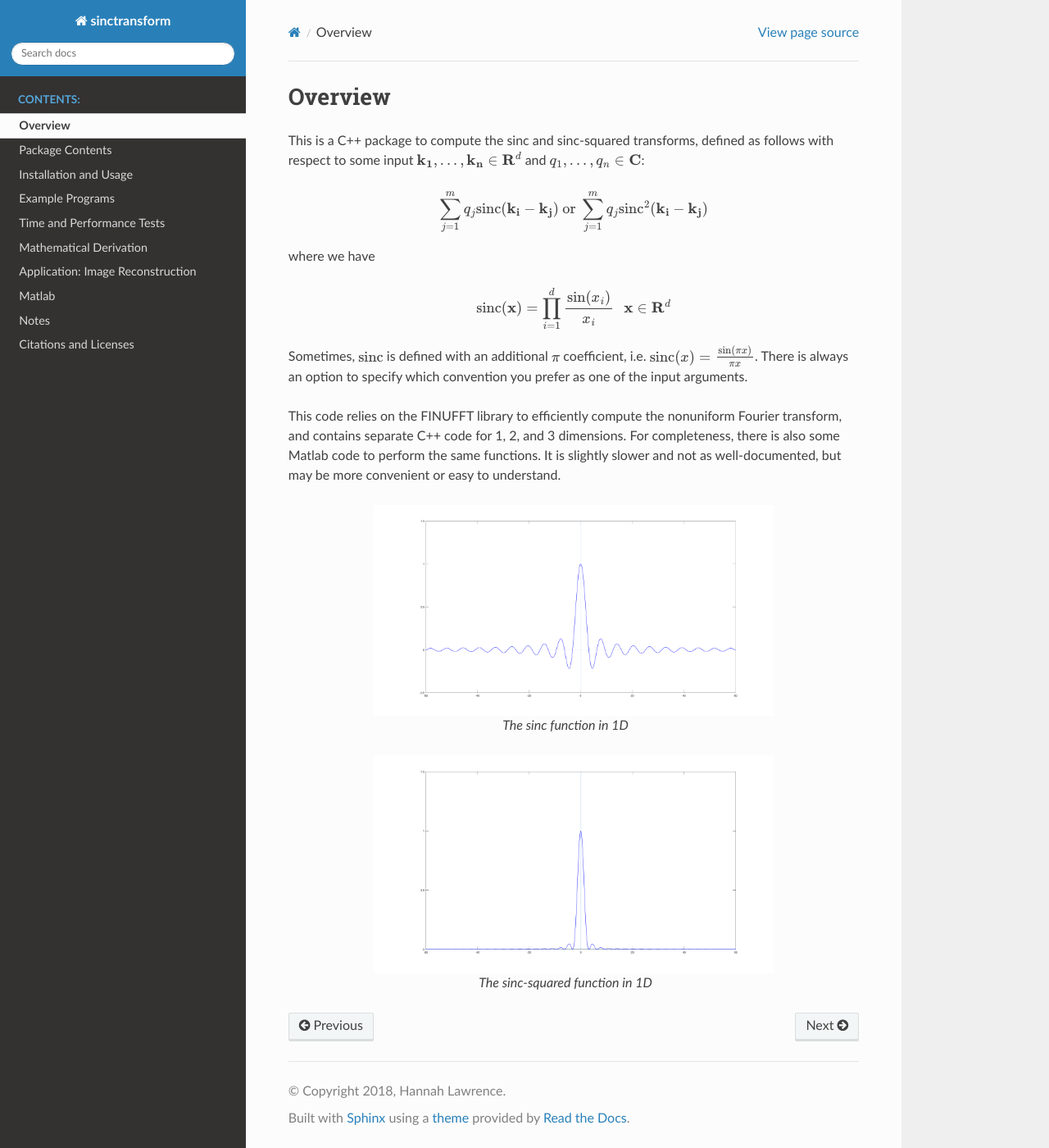
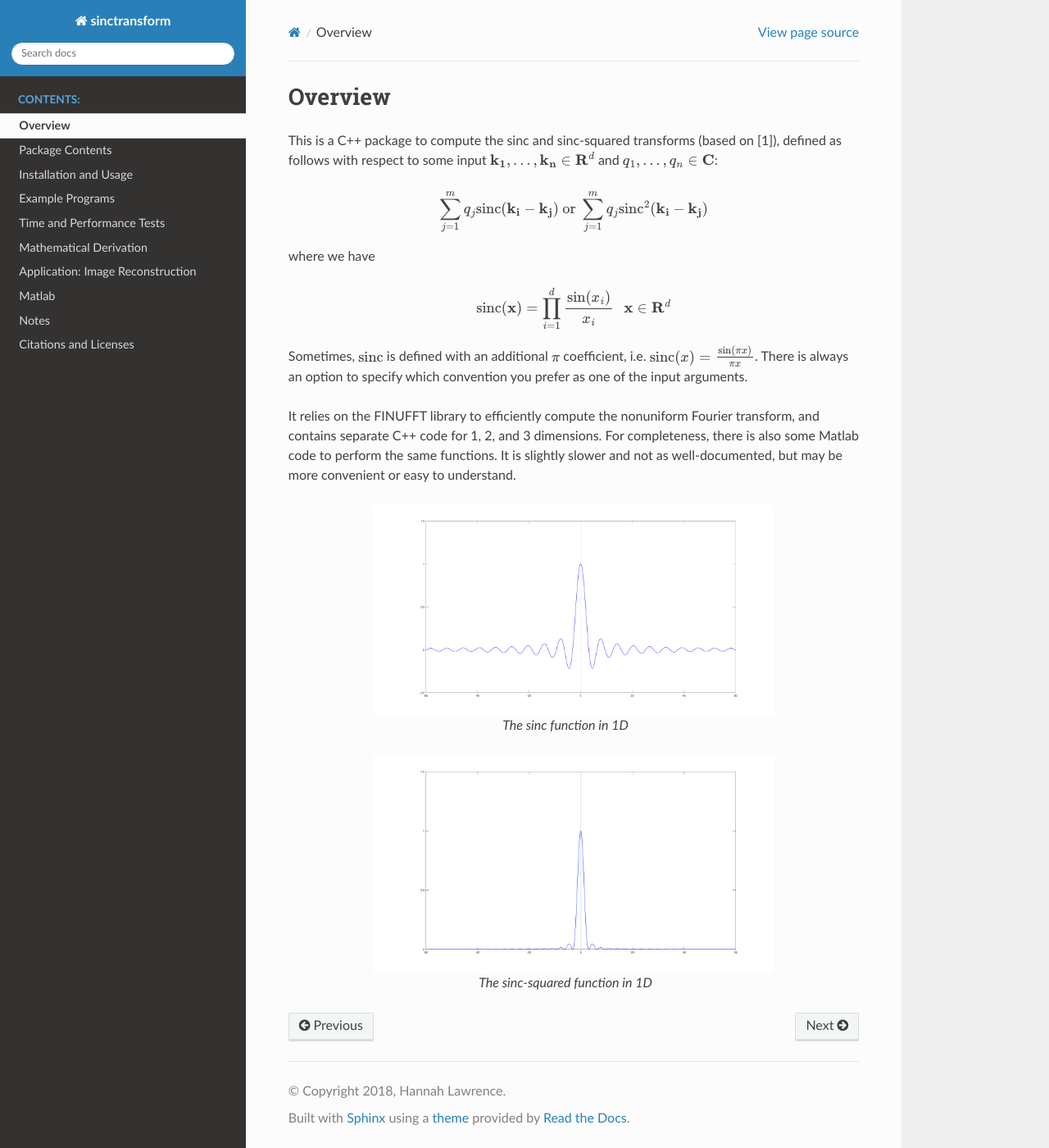
Before and after one commit to hannahlawrence/sinctransform, a Sphinx documentation site: the page built from docs/Overview.rst, in a window 1280 px wide and 1400 px high. Shown: the whole window at 82% size. Built offline with Sphinx 7.4.7 and the Read the Docs theme 2.0.0, drawn with Linux system fonts in a browser that asks for light colours.

Commit message:
minor tweak

```diff
--- a/docs/Overview.rst
+++ b/docs/Overview.rst
@@ -1,7 +1,7 @@
 Overview
 =========================================
 
-This is a C++ package to compute the sinc and sinc-squared transforms, defined as follows with respect to some input :math:`\mathbf{k_1},...,\mathbf{k_n} \in \mathbf{R}^d` and :math:`q_1,...,q_n \in \mathbf{C}`:
+This is a C++ package to compute the sinc and sinc-squared transforms (based on [1]), defined as follows with respect to some input :math:`\mathbf{k_1},...,\mathbf{k_n} \in \mathbf{R}^d` and :math:`q_1,...,q_n \in \mathbf{C}`:
 
 .. math::
 
@@ -15,7 +15,7 @@ where we have
 
 Sometimes, :math:`\text{sinc}` is defined with an additional :math:`\pi` coefficient, i.e. :math:`\text{sinc}(x)=\frac{\sin(\pi x)}{\pi x}`. There is always an option to specify which convention you prefer as one of the input arguments.
 
-This code relies on the FINUFFT library to efficiently compute the nonuniform Fourier transform, and contains separate C++ code for 1, 2, and 3 dimensions. For completeness, there is also some Matlab code to perform the same functions. It is slightly slower and not as well-documented, but may be more convenient or easy to understand.
+It relies on the FINUFFT library to efficiently compute the nonuniform Fourier transform, and contains separate C++ code for 1, 2, and 3 dimensions. For completeness, there is also some Matlab code to perform the same functions. It is slightly slower and not as well-documented, but may be more convenient or easy to understand.
 
 .. figure:: SincGraphBasic.png
     :width: 70%
```
